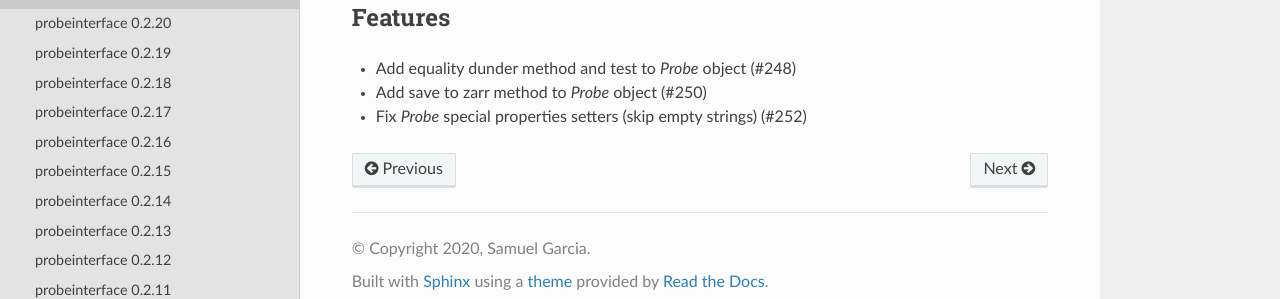
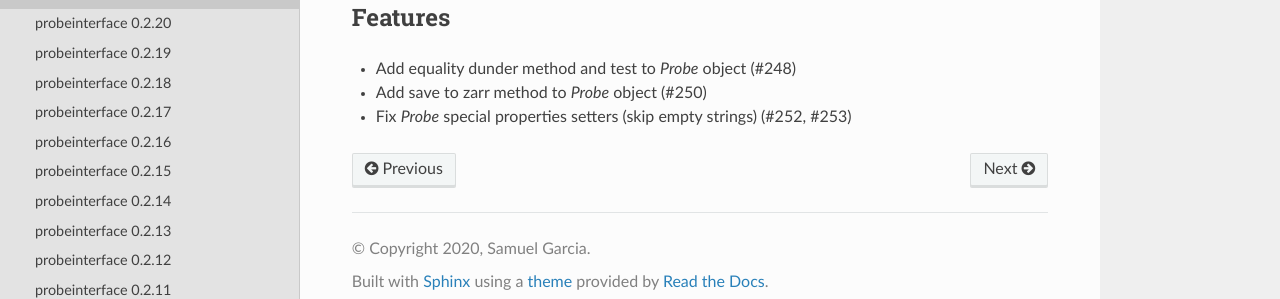
Before and after one commit to SpikeInterface/probeinterface, a Sphinx documentation site: the page built from doc/releases/0.2.21.rst, in a window 1280 px wide. Shown: the part 207-506 px from the top of the page. Built offline with Sphinx 7.4.7 and the Read the Docs theme 2.0.0, drawn with Linux system fonts in a browser that asks for light colours; pages that are not in the unit, such as notebooks, are missing from menus.

Commit message:
Add last PR

```diff
--- a/doc/releases/0.2.21.rst
+++ b/doc/releases/0.2.21.rst
@@ -9,4 +9,4 @@ Features
 
 * Add equality dunder method and test to `Probe` object (#248)
 * Add save to zarr method to `Probe` object (#250)
-* Fix `Probe` special properties setters (skip empty strings) (#252)
+* Fix `Probe` special properties setters (skip empty strings) (#252, #253)
```
